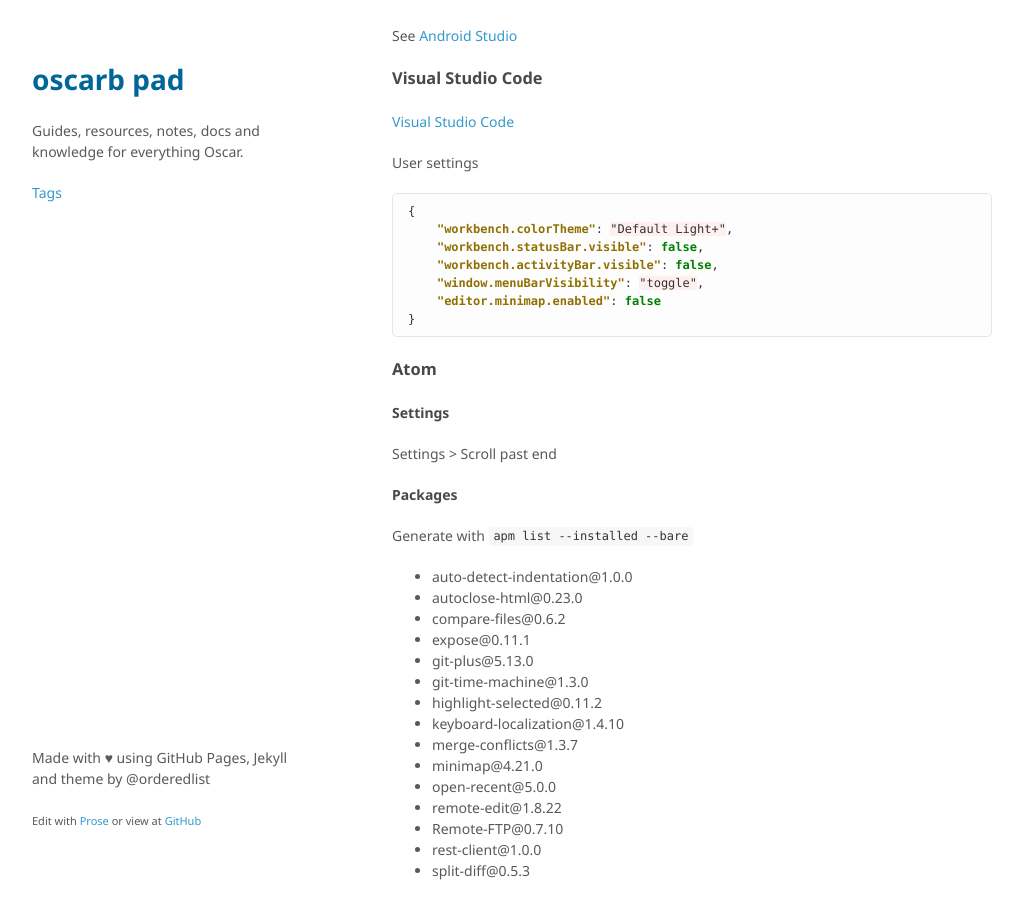
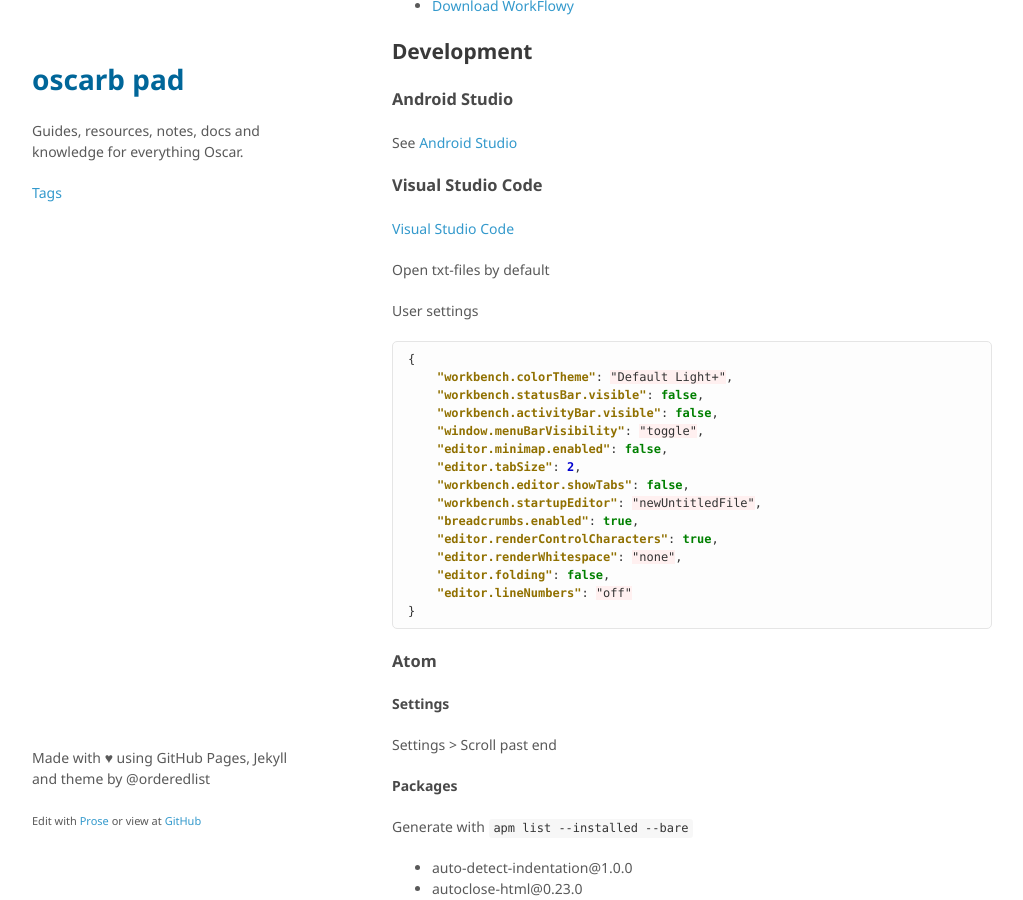
Before and after one commit to oscarb/pad, a Jekyll site: the page built from _docs/windows-10-essentials.md, in a window 1280 px wide and 900 px high, scrolled down 7791 px. Shown: the whole window, without its empty margins (128-1151 px from the left). Built offline with Jekyll 4.4.1, drawn with Linux system fonts in a browser that asks for light colours; some web fonts are replaced; some of the changed text lies outside the part shown.

Commit message:
Update windows-10-essentials.md

````diff
--- a/_docs/windows-10-essentials.md
+++ b/_docs/windows-10-essentials.md
@@ -175,7 +175,7 @@ Middle button: Gesture button
 Up button: Ctrl + Shift + <
 Down button: Back
 
-##### Android Studio
+#### Android Studio
 
 Scroll left: Alt + Vänsterpil
 Scroll right: Alt + Högerpil
@@ -307,6 +313,8 @@ See [Android Studio](android-studio)
 
 [Visual Studio Code](https://code.visualstudio.com/)
 
+Open txt-files by default
+
 User settings
 ```json
 {
@@ -314,7 +322,15 @@ User settings
     "workbench.statusBar.visible": false,
     "workbench.activityBar.visible": false,
     "window.menuBarVisibility": "toggle",
-    "editor.minimap.enabled": false
+    "editor.minimap.enabled": false,
+    "editor.tabSize": 2,
+    "workbench.editor.showTabs": false,
+    "workbench.startupEditor": "newUntitledFile",
+    "breadcrumbs.enabled": true,
+    "editor.renderControlCharacters": true,
+    "editor.renderWhitespace": "none",
+    "editor.folding": false,
+    "editor.lineNumbers": "off"
 }
 ```
 
````
Also changed, not shown: other parts of _docs/windows-10-essentials.md (+6 -0 lines).
